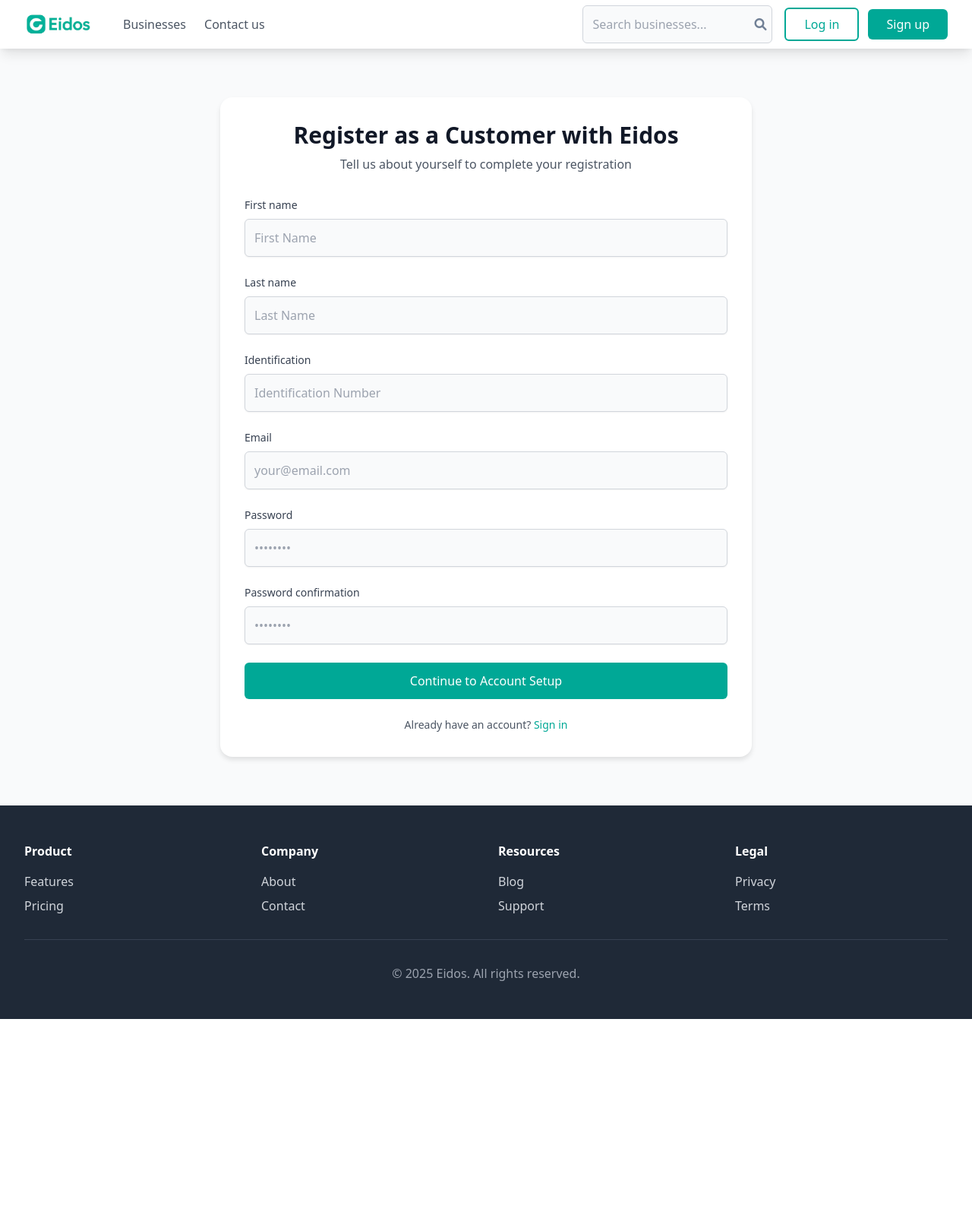
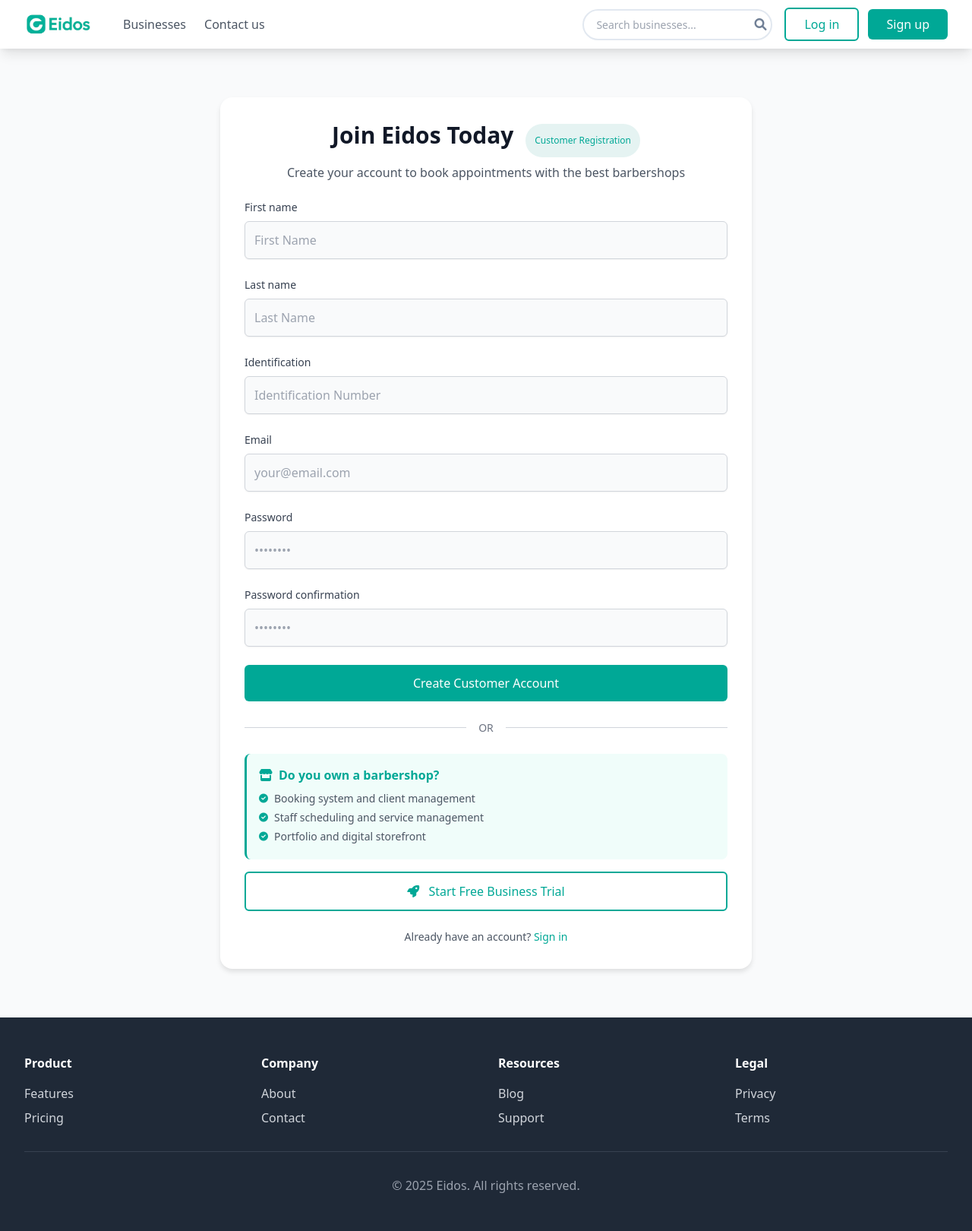
Before and after one commit to Bosnape/Eidos, a Django app: page /customer/signup/ in a window 1280 px wide. Shown: the whole page at 76% size. Before the commit the page ends 1341 px from the top, so only its background shows below. Run offline with Django 5.2, Linux system fonts and the light colour scheme.

Commit message:
Changed the design to give 'priority' to customer registration

```diff
--- a/customer/templates/register_customer.html
+++ b/customer/templates/register_customer.html
@@ -1,6 +1,6 @@
 {% extends 'base.html' %}
 
-{% block title %}Register as a Customer - Eidos{% endblock %}
+{% block title %}Register with Eidos{% endblock %}
 
 {% block extra_css %}
     <style>
@@ -9,43 +9,16 @@
             min-height: 100vh;
             display: flex;
             flex-direction: column;
+            background-color: #f9fafb;
         }
 
-        input[type="text"],
-        input[type="email"],
-        input[type="tel"],
-        textarea,
-        .form-input {
-            width: 100%;
-            padding: 0.75rem;
-            border: 1px solid #d1d5db;
-            border-radius: 0.375rem;
-            background-color: #f9fafb;
-            font-size: 1rem;
-            line-height: 1.5;
-            transition: border-color 0.2s, box-shadow 0.2s;
-        }
-
-        input[type="text"]:focus,
-        input[type="email"]:focus,
-        input[type="tel"]:focus,
-        textarea:focus,
-        .form-input:focus {
-            outline: none;
-            border-color: var(--primary-color);
-            box-shadow: 0 0 0 3px rgba(0, 168, 150, 0.2);
-        }
-
-        label {
-            display: block;
-            margin-bottom: 0.5rem;
-            font-weight: 500;
-            color: #374151;
-            font-size: 0.875rem;
-        }
-
-        .form-group {
-            margin-bottom: 1.5rem;
+        main {
+            flex: 1;
+            display: flex;
+            align-items: center;
+            justify-content: center;
+            padding: 4rem 1rem;
+            min-height: calc(100vh - 64px - 80px);
         }
 
         .registration-container {
@@ -57,7 +30,47 @@
             margin: 0 auto;
         }
 
-        .btn-primary {
+        /* Scoped input styles to only affect inputs within registration container */
+        .registration-container input[type="text"],
+        .registration-container input[type="email"],
+        .registration-container input[type="tel"],
+        .registration-container input[type="password"],
+        .registration-container textarea,
+        .registration-container .form-input {
+            width: 100%;
+            padding: 0.75rem;
+            border: 1px solid #d1d5db;
+            border-radius: 0.375rem;
+            background-color: #f9fafb;
+            font-size: 1rem;
+            line-height: 1.5;
+            transition: border-color 0.2s, box-shadow 0.2s;
+        }
+
+        .registration-container input[type="text"]:focus,
+        .registration-container input[type="email"]:focus,
+        .registration-container input[type="tel"]:focus,
+        .registration-container input[type="password"]:focus,
+        .registration-container textarea:focus,
+        .registration-container .form-input:focus {
+            outline: none;
+            border-color: var(--primary-color);
+            box-shadow: 0 0 0 3px rgba(0, 168, 150, 0.2);
+        }
+
+        .registration-container label {
+            display: block;
+            margin-bottom: 0.5rem;
+            font-weight: 500;
+            color: #374151;
+            font-size: 0.875rem;
+        }
+
+        .registration-container .form-group {
+            margin-bottom: 1.5rem;
+        }
+
+        .registration-container .btn-primary {
             background-color: var(--primary-color);
             color: white;
             transition: all 0.2s;
@@ -70,73 +83,112 @@
             text-align: center;
         }
 
-        .btn-primary:hover {
+        .registration-container .btn-primary:hover {
             background-color: var(--primary-dark);
         }
 
-        .logo-upload-container {
-            border: 2px dashed #d1d5db;
-            border-radius: 0.75rem;
-            padding: 1.5rem;
+        .registration-container .business-btn {
+            display: block;
+            width: 100%;
             text-align: center;
-            cursor: pointer;
-            transition: all 0.2s ease;
-            background-color: #f9fafb;
-            position: relative;
-            overflow: hidden;
+            padding: 0.75rem 1.5rem;
+            border: 2px solid var(--primary-color);
+            border-radius: 0.375rem;
+            font-weight: 500;
+            font-size: 1rem;
+            color: var(--primary-color);
+            background-color: white;
+            transition: all 0.2s;
+            text-decoration: none;
+            margin-top: 1rem;
         }
 
-        .logo-upload-container:hover {
-            border-color: var(--primary-color);
-            background-color: rgba(0, 168, 150, 0.05);
+        .registration-container .business-btn:hover {
+            background-color: var(--primary-color);
+            color: white;
         }
 
-        .logo-upload-container input[type="file"] {
-            position: absolute;
-            top: 0;
-            left: 0;
-            width: 100%;
-            height: 100%;
-            opacity: 0;
-            cursor: pointer;
-        }
-
-        .logo-upload-icon {
-            color: #6b7280;
-            font-size: 2rem;
-            margin-bottom: 0.5rem;
-        }
-
-        .logo-upload-text {
-            color: #374151;
-            font-weight: 500;
-            margin-bottom: 0.5rem;
-        }
-
-        .logo-upload-hint {
-            color: #6b7280;
-            font-size: 0.875rem;
-        }
-
-        .error-message {
+        .registration-container .error-message {
             color: #dc2626;
             font-size: 0.875rem;
             margin-top: 0.25rem;
         }
 
-        .help-text {
+        .registration-container .help-text {
             color: #6b7280;
             font-size: 0.875rem;
             margin-top: 0.25rem;
         }
 
-        main {
-            flex: 1;
+        .registration-container .or-divider {
             display: flex;
             align-items: center;
-            justify-content: center;
-            padding: 4rem 1rem;
-            min-height: calc(100vh - 64px - 80px);
+            margin: 1.5rem 0;
+        }
+
+        .registration-container .or-divider::before,
+        .registration-container .or-divider::after {
+            content: '';
+            flex: 1;
+            border-bottom: 1px solid #d1d5db;
+        }
+
+        .registration-container .or-divider-text {
+            padding: 0 1rem;
+            color: #6b7280;
+            font-size: 0.875rem;
+        }
+
+        .registration-container .type-badge {
+            display: inline-flex;
+            align-items: center;
+            padding: 0.25rem 0.75rem;
+            background-color: #e5f3f2;
+            color: var(--primary-color);
+            border-radius: 9999px;
+            font-size: 0.75rem;
+            font-weight: 500;
+            margin-left: 0.5rem;
+        }
+
+        .registration-container .business-benefits {
+            margin-top: 1rem;
+            padding: 1rem;
+            background-color: #f0fdfa;
+            border-radius: 0.5rem;
+            border-left: 3px solid var(--primary-color);
+        }
+
+        .registration-container .business-benefits-title {
+            font-weight: 600;
+            color: var(--primary-color);
+            margin-bottom: 0.5rem;
+            display: flex;
+            align-items: center;
+        }
+
+        .registration-container .business-benefits-title i {
+            margin-right: 0.5rem;
+        }
+
+        .registration-container .business-benefits-list {
+            list-style: none;
+            padding: 0;
+            margin: 0;
+        }
+
+        .registration-container .business-benefits-list li {
+            margin-bottom: 0.25rem;
+            display: flex;
+            align-items: center;
+            font-size: 0.875rem;
+            color: #4b5563;
+        }
+
+        .registration-container .business-benefits-list li i {
+            color: var(--primary-color);
+            margin-right: 0.5rem;
+            font-size: 0.75rem;
         }
     </style>
 {% endblock %}
@@ -144,16 +196,17 @@
 {% block content %}
     <main>
         <div class="registration-container p-8">
-            <div class="text-center mb-8">
+            <div class="text-center mb-6">
                 <h1 class="text-3xl font-bold text-gray-900">
-                    Register as a Customer with Eidos
+                    Join Eidos Today
+                    <span class="type-badge">Customer Registration</span>
                 </h1>
                 <p class="mt-2 text-gray-600">
-                    Tell us about yourself to complete your registration
+                    Create your account to book appointments with the best barbershops
                 </p>
             </div>
 
-            <form method="POST" enctype="multipart/form-data" class="space-y-6">
+            <form method="POST" class="space-y-6">
                 {% csrf_token %}
 
                 {% if form.non_field_errors %}
@@ -174,20 +227,9 @@
                             </div>
                         {% endif %}
 
-                        {% if field.name == 'profile_picture' %}
-                            <div class="logo-upload-container mt-1">
-                                <div class="logo-upload-icon">📁</div>
-                                <div class="logo-upload-text">Upload your profile picture</div>
-                                <div class="logo-upload-hint">Click or drag and drop (PNG, JPG, SVG)</div>
-                                {{ field }}
-                            </div>
-                            <div id="logo-message"></div>
-                            <img id="logo-preview" src="#" alt="Profile preview" />
-                        {% else %}
-                            <div class="mt-1">
-                                {{ field }}
-                            </div>
-                        {% endif %}
+                        <div class="mt-1">
+                            {{ field }}
+                        </div>
 
                         {% if field.help_text %}
                             <p class="help-text">{{ field.help_text }}</p>
@@ -197,10 +239,31 @@
 
                 <div>
                     <button type="submit" class="btn-primary">
-                        Continue to Account Setup
+                        Create Customer Account
                     </button>
                 </div>
             </form>
+
+            <div class="or-divider">
+                <div class="or-divider::before"></div>
+                <span class="or-divider-text">OR</span>
+                <div class="or-divider::after"></div>
+            </div>
+
+            <div class="business-benefits">
+                <div class="business-benefits-title">
+                    <i class="fas fa-store"></i> Do you own a barbershop?
+                </div>
+                <ul class="business-benefits-list">
+                    <li><i class="fas fa-check-circle"></i> Booking system and client management</li>
+                    <li><i class="fas fa-check-circle"></i> Staff scheduling and service management</li>
+                    <li><i class="fas fa-check-circle"></i> Portfolio and digital storefront</li>
+                </ul>
+            </div>
+
+            <a href="{% url 'register_IBusiness' %}" class="business-btn">
+                <i class="fas fa-rocket mr-2"></i> Start Free Business Trial
+            </a>
 
             <div class="mt-6 text-center">
                 <p class="text-sm text-gray-600">
@@ -212,30 +275,4 @@
             </div>
         </div>
     </main>
-
-    <script>
-        document.addEventListener('DOMContentLoaded', function() {
-            const logoInput = document.querySelector('input[type="file"]');
-            const logoPreview = document.getElementById('logo-preview');
-            const logoMessage = document.getElementById('logo-message');
-            const logoContainer = document.querySelector('.logo-upload-container');
-
-            logoInput.addEventListener('change', function(e) {
-                const file = e.target.files[0];
-                if (file) {
-                    const reader = new FileReader();
-                    reader.onload = function(e) {
-                        logoPreview.src = e.target.result;
-                        logoPreview.style.display = 'block';
-                        logoMessage.textContent = '✅ Profile picture uploaded successfully!';
-                        logoContainer.style.borderColor = 'var(--primary-color)';
-                    }
-                    reader.readAsDataURL(file);
-                } else {
-                    logoPreview.style.display = 'none';
-                    logoMessage.textContent = '';
-                }
-            });
-        });
-    </script>
 {% endblock %}
```
